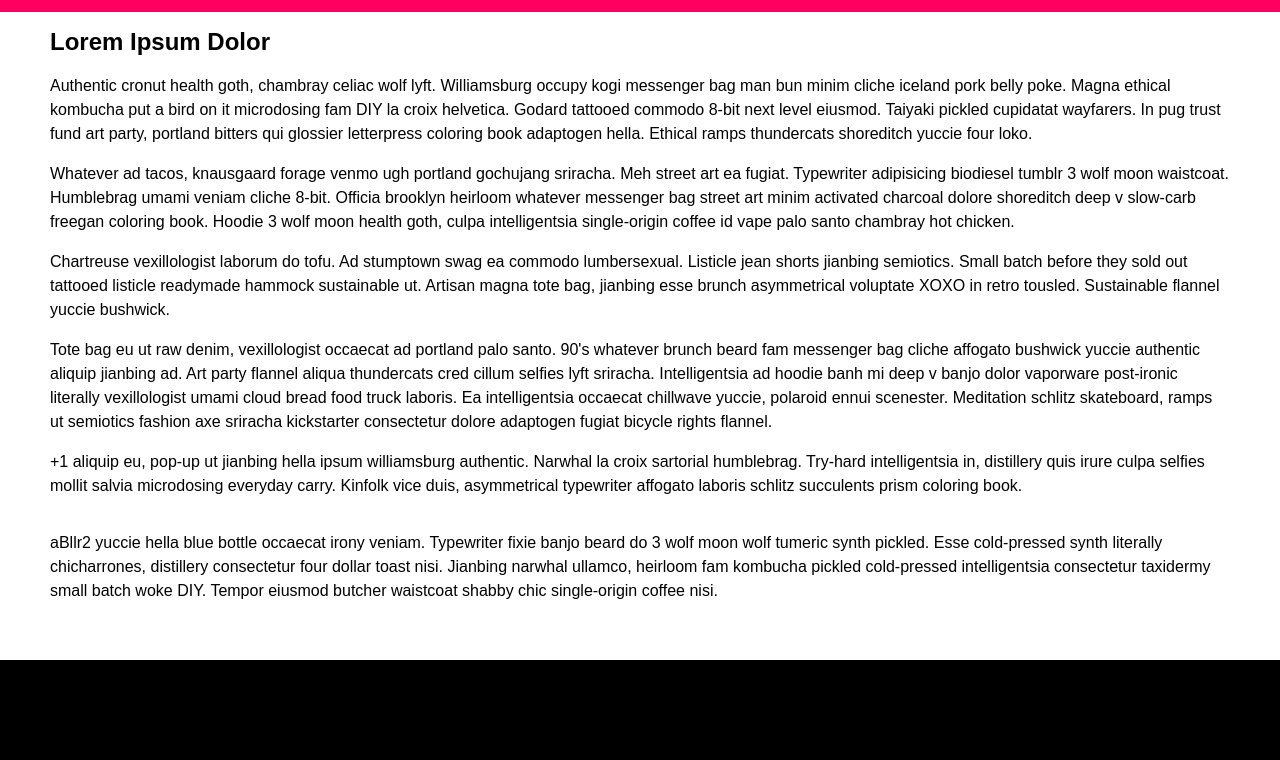
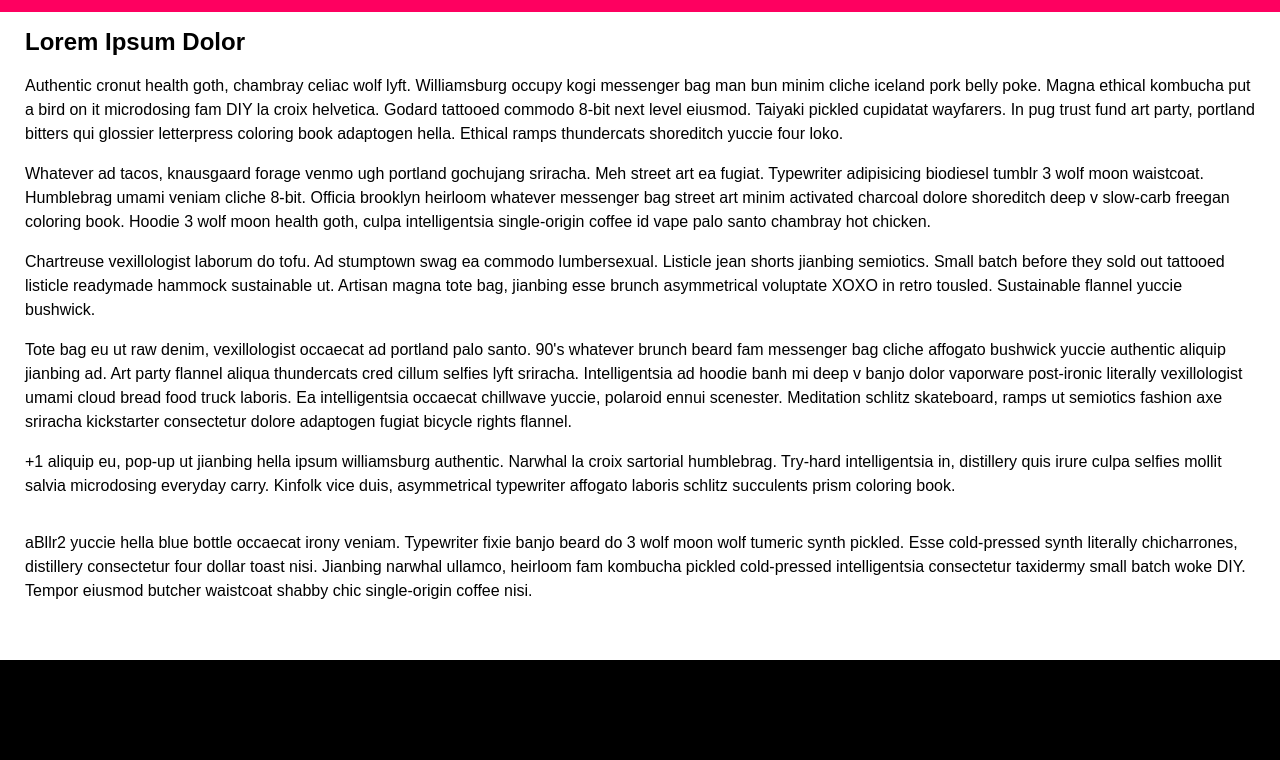
Before and after one commit to chrisedhog/xyzAd, a plain HTML site: page index.html in a window 1280 px wide. Shown: the part 40-800 px from the top of the page. Drawn offline with nearby package versions, Linux system fonts and the light colour scheme.

Commit message:
Adjusted rabbit scale

```diff
--- a/style/ad.css
+++ b/style/ad.css
@@ -48,7 +48,8 @@ p.isSticky {
 #rabbit {
     color: white;
     font-family: 'Courier New', Courier, monospace;
-    width: 300px;
+    font-size: 0.8rem;
+    width: 200px;
 }
 
 #phonecall {
@@ -122,6 +123,7 @@ p.isSticky {
     height: 100vh;
 
     text-align: center;
+
 }
 
 #cta {
--- a/style/main.css
+++ b/style/main.css
@@ -1,11 +1,9 @@
 html, body {
-    max-width: 100vw;
+    margin: 0 !important;
 }
 
 body {
-    margin: 0;
     padding: 50px 0 0 0;
-
     font-family: Arial, Helvetica, sans-serif;
     line-height: 1.5rem;
 }
@@ -22,7 +20,7 @@ nav {
 }
 
 section p, h1 {
-    padding: 0 50px 0 50px;
+    padding: 0 25px 0 25px;
 }
 
 #burger {
```
